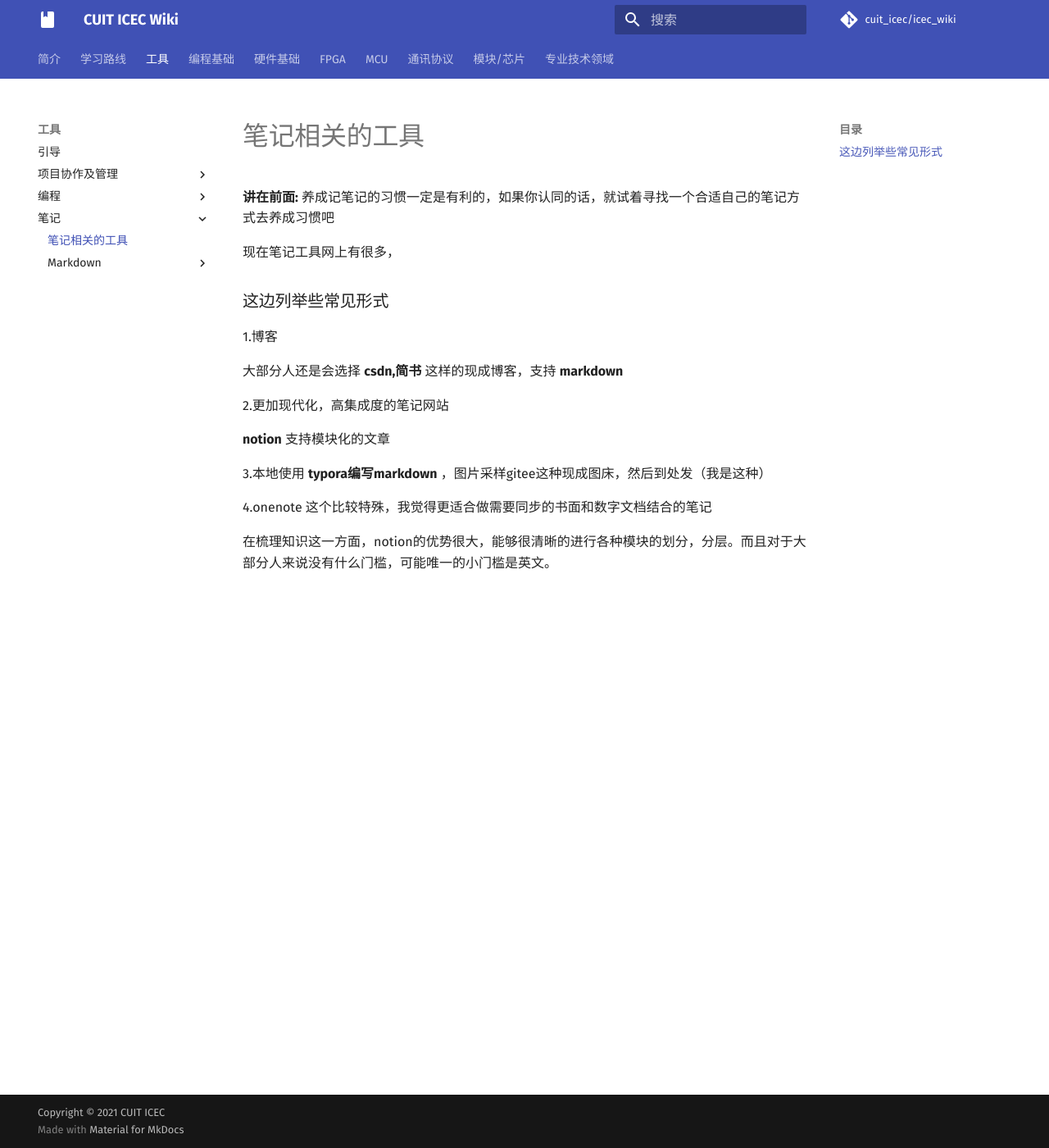
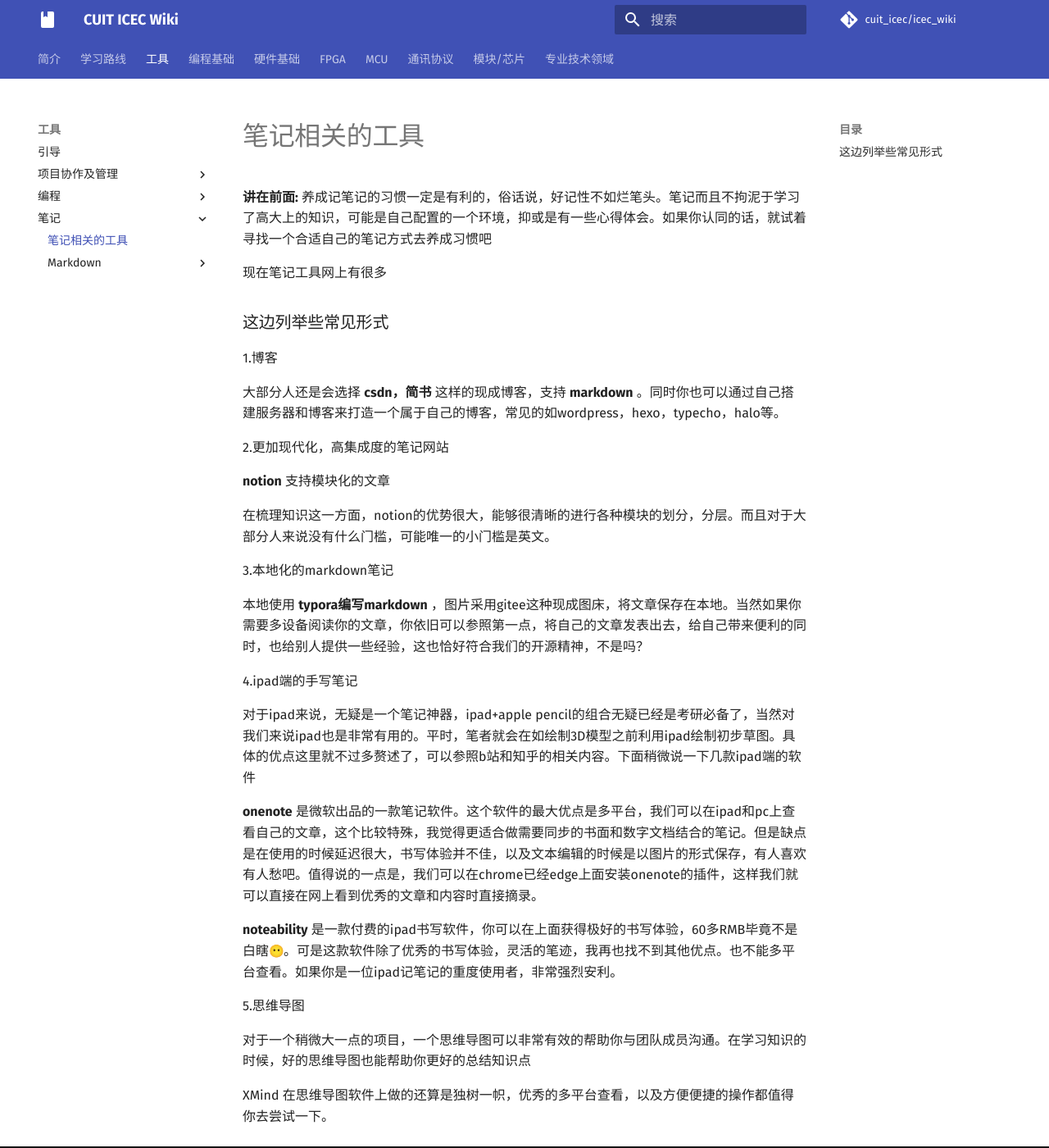
Before and after one commit to cuit-icec/cuit-icec.github.io, an MkDocs documentation site: the page built from docs/tool/note/intro.md, in a window 1280 px wide and 1400 px high. Shown: the whole window at 82% size. Built offline with MkDocs 1.6.1 and Material for MkDocs 9.7.7, drawn with Linux system fonts in a browser that asks for light colours; nearby versions of some CDN libraries; emoji names are drawn with the system emoji font; comment, search, counter and statistics services are not loaded.

Commit message:
尝试并更新了一下笔记intro

```diff
--- a/docs/tool/note/intro.md
+++ b/docs/tool/note/intro.md
@@ -1,21 +1,33 @@
- **讲在前面:** 养成记笔记的习惯一定是有利的，如果你认同的话，就试着寻找一个合适自己的笔记方式去养成习惯吧
+**讲在前面:** 养成记笔记的习惯一定是有利的，俗话说，好记性不如烂笔头。笔记而且不拘泥于学习了高大上的知识，可能是自己配置的一个环境，抑或是有一些心得体会。如果你认同的话，就试着寻找一个合适自己的笔记方式去养成习惯吧
 
-现在笔记工具网上有很多，
+现在笔记工具网上有很多
 
 ### 这边列举些常见形式
 
 1.博客
 
-大部分人还是会选择  **csdn,简书**  这样的现成博客，支持 **markdown**
+大部分人还是会选择  **csdn，简书**  这样的现成博客，支持 **markdown** 。同时你也可以通过自己搭建服务器和博客来打造一个属于自己的博客，常见的如wordpress，hexo，typecho，halo等。
 
 2.更加现代化，高集成度的笔记网站
 
  **notion**    支持模块化的文章
 
-3.本地使用 **typora编写markdown** ，图片采样gitee这种现成图床，然后到处发（我是这种）
+在梳理知识这一方面，notion的优势很大，能够很清晰的进行各种模块的划分，分层。而且对于大部分人来说没有什么门槛，可能唯一的小门槛是英文。
 
-4.onenote  这个比较特殊，我觉得更适合做需要同步的书面和数字文档结合的笔记
+3.本地化的markdown笔记
 
+本地使用 **typora编写markdown** ，图片采用gitee这种现成图床，将文章保存在本地。当然如果你需要多设备阅读你的文章，你依旧可以参照第一点，将自己的文章发表出去，给自己带来便利的同时，也给别人提供一些经验，这也恰好符合我们的开源精神，不是吗？
 
+4.ipad端的手写笔记
 
-在梳理知识这一方面，notion的优势很大，能够很清晰的进行各种模块的划分，分层。而且对于大部分人来说没有什么门槛，可能唯一的小门槛是英文。
+对于ipad来说，无疑是一个笔记神器，ipad+apple pencil的组合无疑已经是考研必备了，当然对我们来说ipad也是非常有用的。平时，笔者就会在如绘制3D模型之前利用ipad绘制初步草图。具体的优点这里就不过多赘述了，可以参照b站和知乎的相关内容。下面稍微说一下几款ipad端的软件
+
+**onenote**  是微软出品的一款笔记软件。这个软件的最大优点是多平台，我们可以在ipad和pc上查看自己的文章，这个比较特殊，我觉得更适合做需要同步的书面和数字文档结合的笔记。但是缺点是在使用的时候延迟很大，书写体验并不佳，以及文本编辑的时候是以图片的形式保存，有人喜欢有人愁吧。值得说的一点是，我们可以在chrome已经edge上面安装onenote的插件，这样我们就可以直接在网上看到优秀的文章和内容时直接摘录。
+
+**noteability** 是一款付费的ipad书写软件，你可以在上面获得极好的书写体验，60多RMB毕竟不是白瞎:no_mouth:。可是这款软件除了优秀的书写体验，灵活的笔迹，我再也找不到其他优点。也不能多平台查看。如果你是一位ipad记笔记的重度使用者，非常强烈安利。
+
+5.思维导图
+
+对于一个稍微大一点的项目，一个思维导图可以非常有效的帮助你与团队成员沟通。在学习知识的时候，好的思维导图也能帮助你更好的总结知识点
+
+XMind 在思维导图软件上做的还算是独树一帜，优秀的多平台查看，以及方便便捷的操作都值得你去尝试一下。
```
